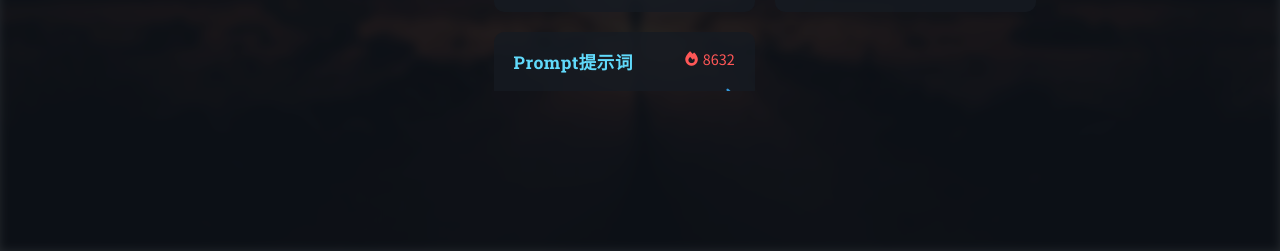
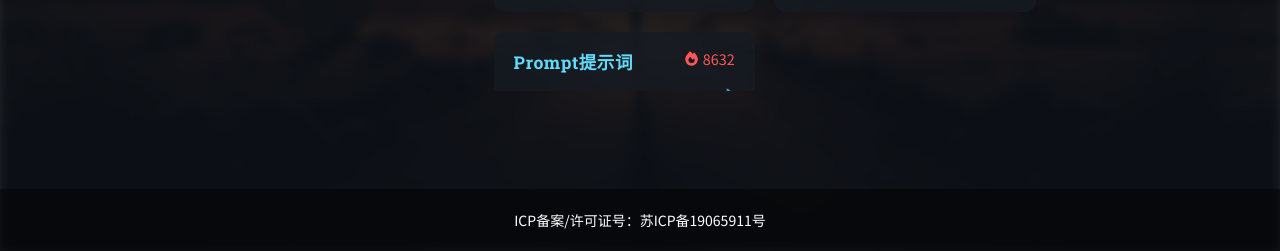
Before and after one commit to Allen619/website, a plain HTML site: page index.html in a window 1280 px wide. Shown: the part 549-800 px from the top of the page. Drawn offline with nearby package versions, Linux system fonts and the light colour scheme.

Commit message:
feat: 添加备案号

```diff
--- a/index.html
+++ b/index.html
@@ -5,6 +5,7 @@
   <meta charset="UTF-8">
   <meta name="viewport" content="width=device-width, initial-scale=1.0">
   <title>我的个人主页</title>
+  <link rel="icon" href="./images/favicon.ico" type="image/x-icon">
   <link rel="stylesheet" href="style.css">
   <link rel="stylesheet" href="https://cdnjs.cloudflare.com/ajax/libs/font-awesome/6.4.0/css/all.min.css">
 </head>
@@ -32,6 +33,12 @@
       </section>
     </div>
   </main>
+  <footer
+    style="text-align: center; padding: 20px 0; color: #fff; font-size: 14px; position: fixed; bottom: 0; width: 100%; background-color: rgba(0, 0, 0, 0.5);">
+    <a href="https://beian.miit.gov.cn/" target="_blank" style="color: #fff; text-decoration: none;">
+      ICP备案/许可证号：苏ICP备19065911号
+    </a>
+  </footer>
 
   <script src="https://cdnjs.cloudflare.com/ajax/libs/jquery/3.6.0/jquery.min.js"></script>
   <script>
```
Also changed, not shown: images/favicon.ico (added), images/photo.webp (added).
